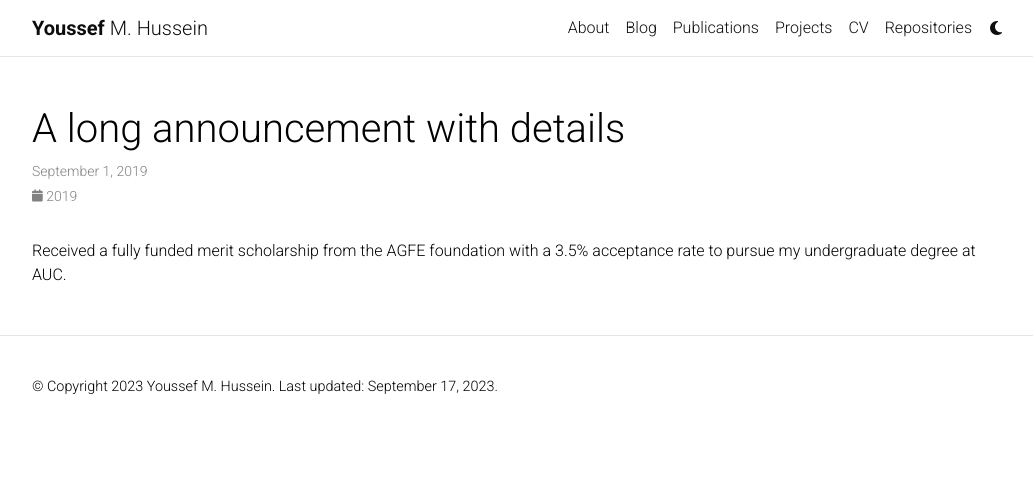
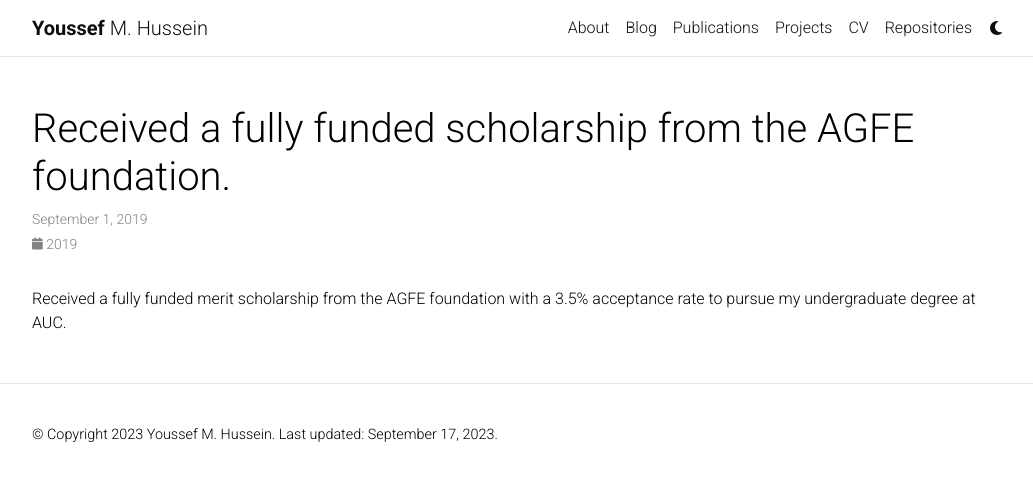
Before and after one commit to joHussien/joHussien.github.io, a Jekyll site: the page built from _news/announcement_2.md, in a window 1280 px wide. Shown: the top 481 px of the page, without its empty margins (123-1156 px from the left). Built offline with Jekyll 4.4.1, drawn with Linux system fonts in a browser that asks for light colours; comment, search, counter and statistics services are not loaded; a style sheet for code colours, icons or effects is not loaded.

Commit message:
Update announcement_2.md

```diff
--- a/_news/announcement_2.md
+++ b/_news/announcement_2.md
@@ -1,6 +1,6 @@
 ---
 layout: post
-title: A long announcement with details
+title: Received a fully funded scholarship from the AGFE foundation.
 date: 2019-09-01 16:11:00-0400
 inline: false
 related_posts: false
```
